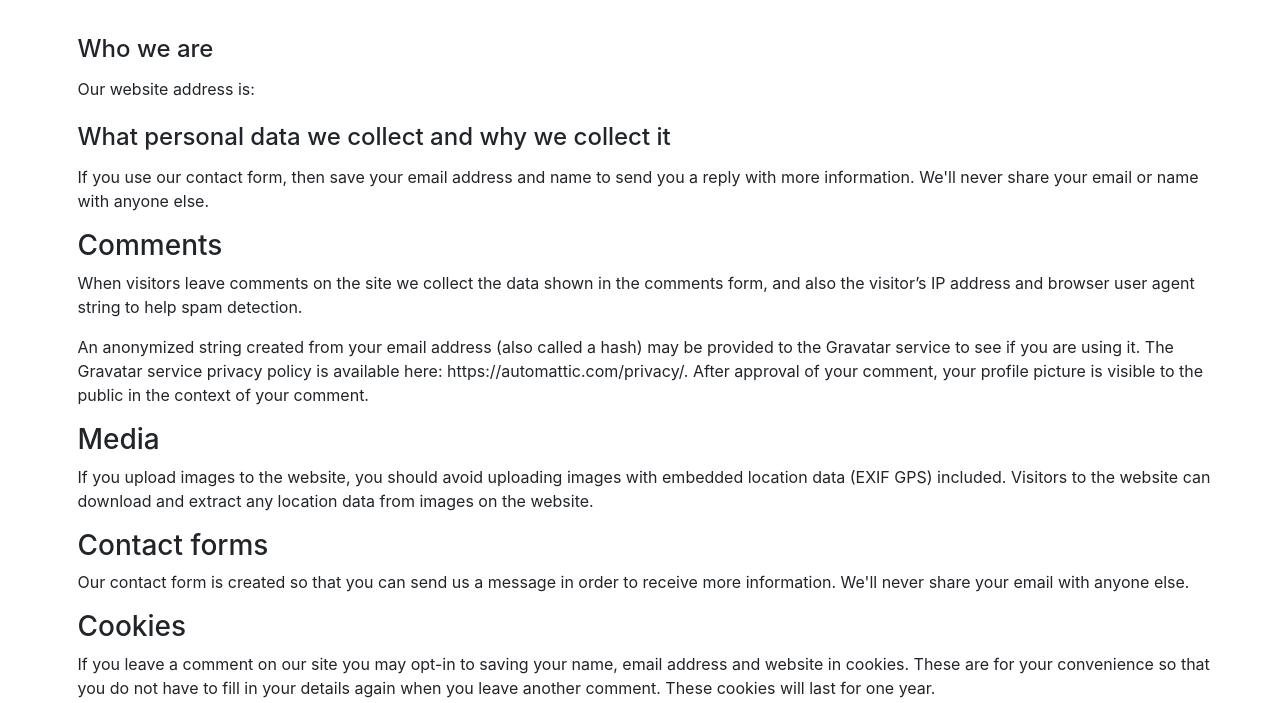
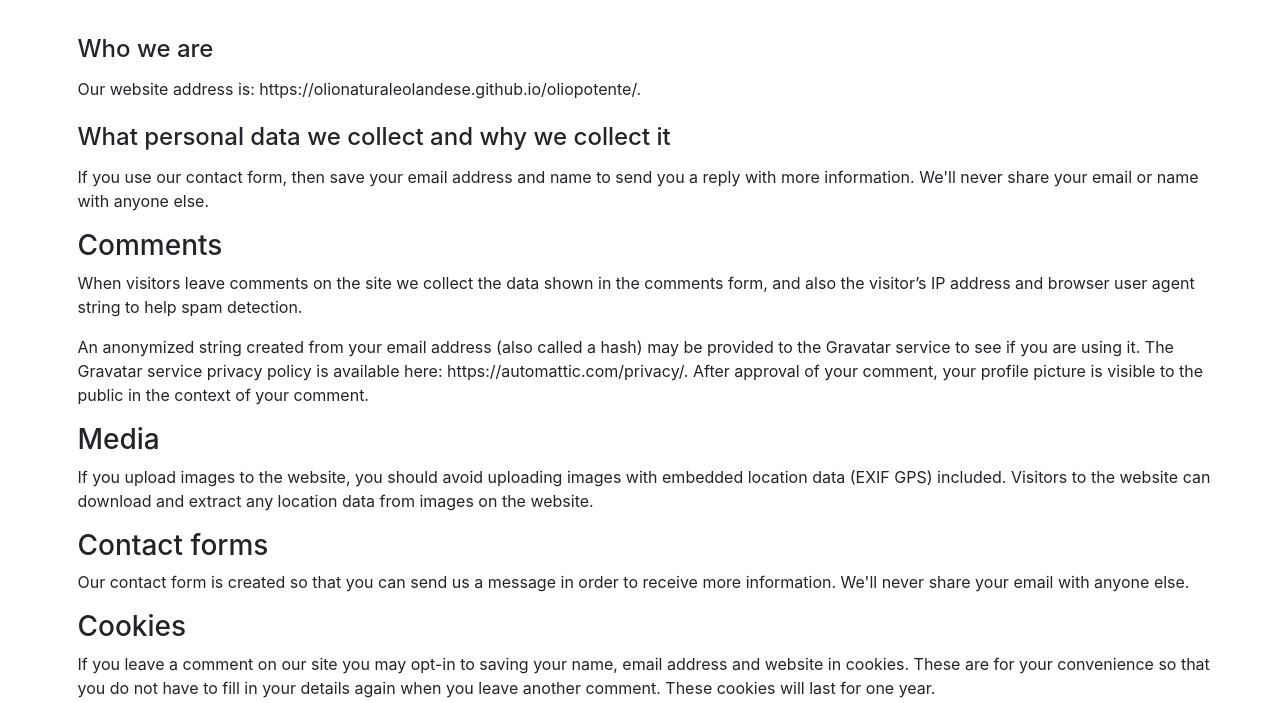
Before and after one commit to olionaturaleolandese/oliopotente, a plain HTML site: page privacy.html in a window 1280 px wide. Shown: the part 97-800 px from the top of the page. Drawn offline with Linux system fonts and the light colour scheme.

Commit message:
Update privacy.html

```diff
--- a/privacy.html
+++ b/privacy.html
@@ -48,7 +48,7 @@
 
 
 
-<p>Our website address is:  </p>
+<p>Our website address is:  https://olionaturaleolandese.github.io/oliopotente/.</p>
 
 
 <h4>What personal data we collect and why we collect it</h4>
```
